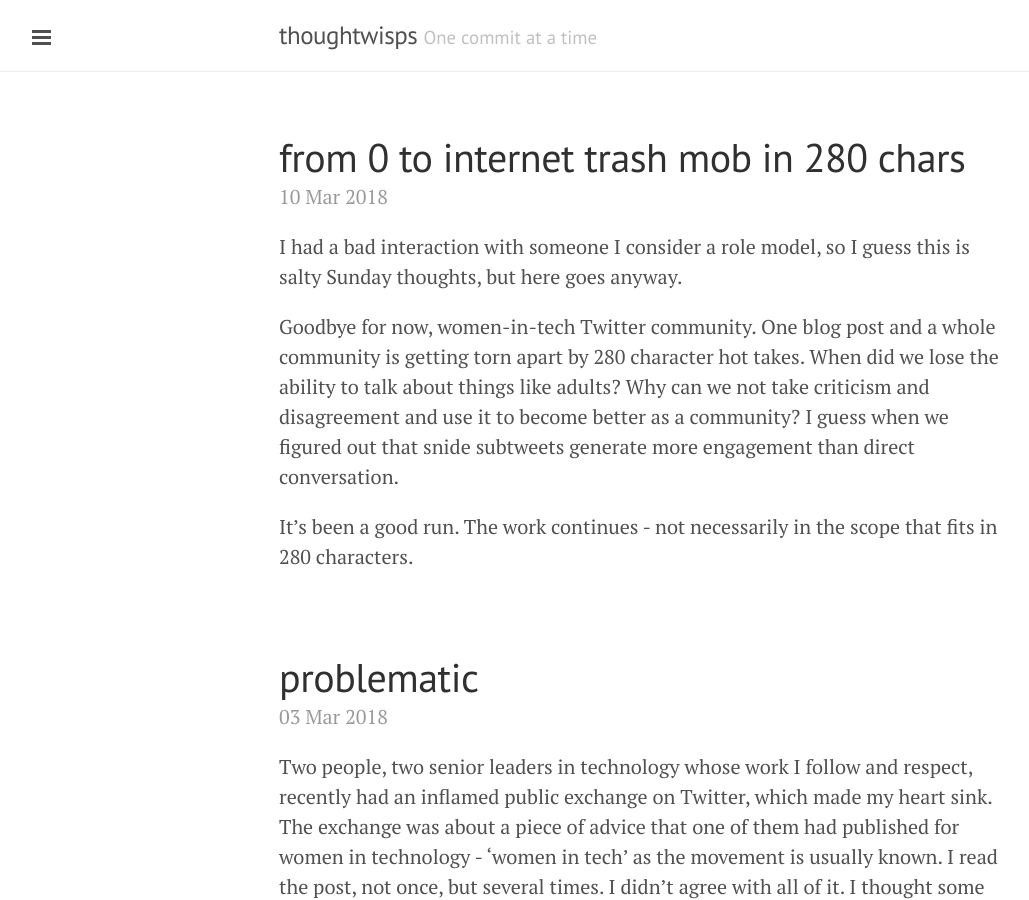
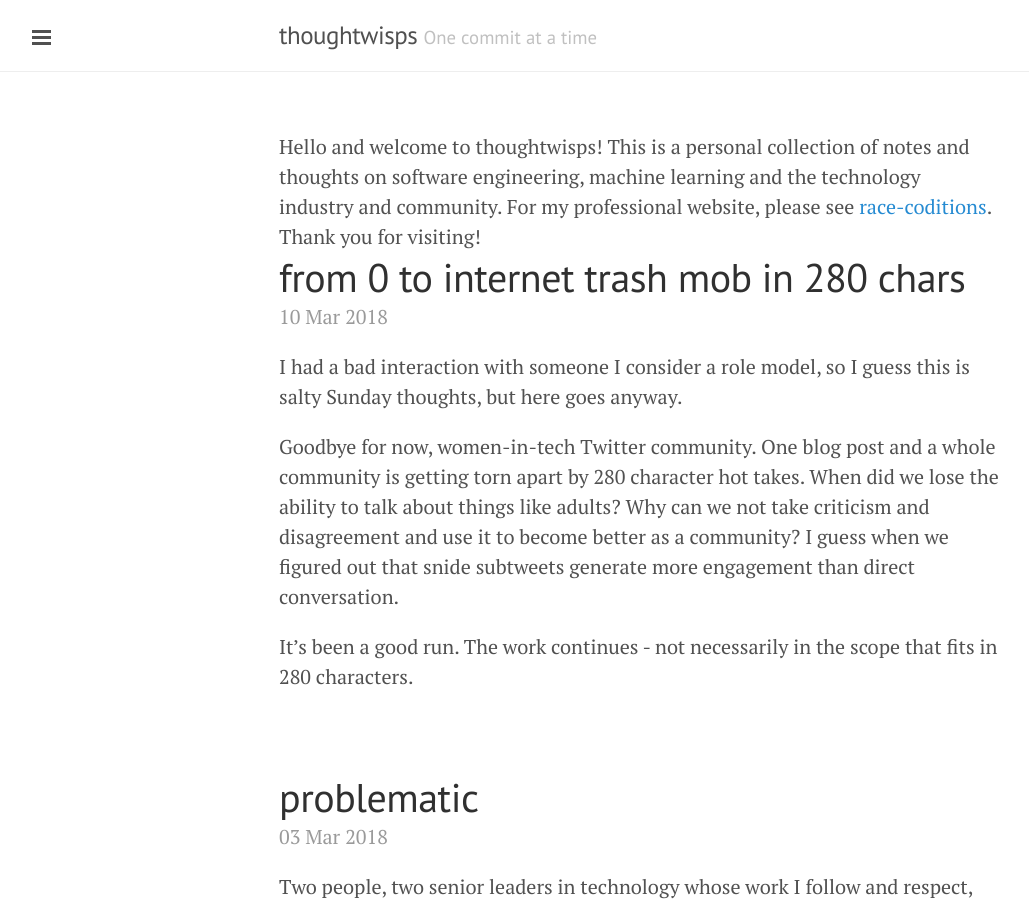
Before and after one commit to Winterflower/winterflower.github.io, a Jekyll site: the page built from index.html, in a window 1280 px wide and 900 px high. Shown: the whole window, without its empty margins (1-1030 px from the left). Built offline with Jekyll 4.4.1, drawn with Linux system fonts in a browser that asks for light colours; the list of posts is cut into pages by our own code.

Commit message:
Trying out new index.html page

```diff
--- a/index.html
+++ b/index.html
@@ -1,6 +1,12 @@
 ---
 layout: default
 ---
+
+<div class="posts">
+    Hello and welcome to thoughtwisps! This is a personal collection of notes and thoughts on software engineering, machine
+    learning and the technology industry and community. For my professional website, please see <a href="race-conditions.net">race-coditions</a>.
+    Thank you for visiting!
+</div>
 
 <div class="posts">
   {% for post in paginator.posts %}
```
